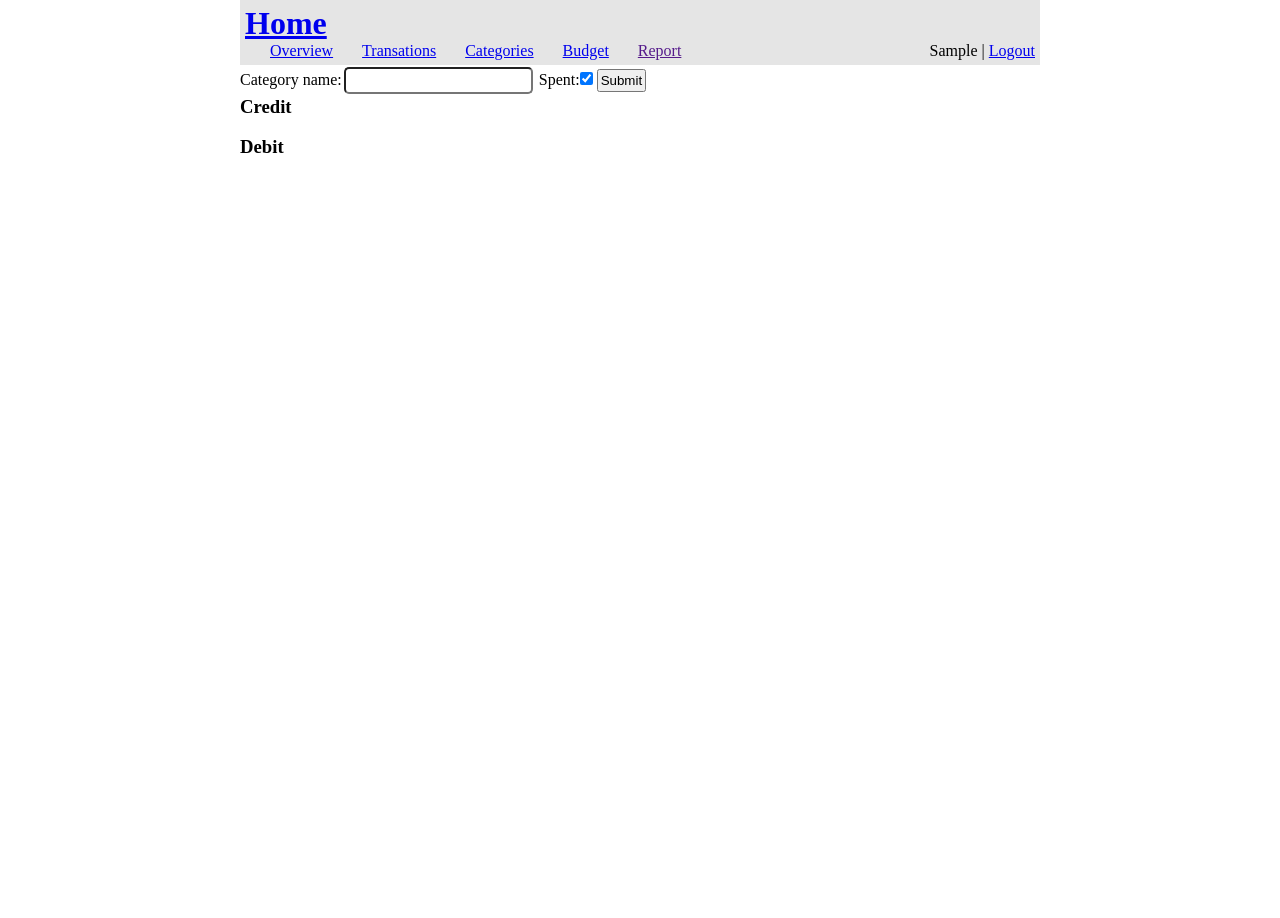
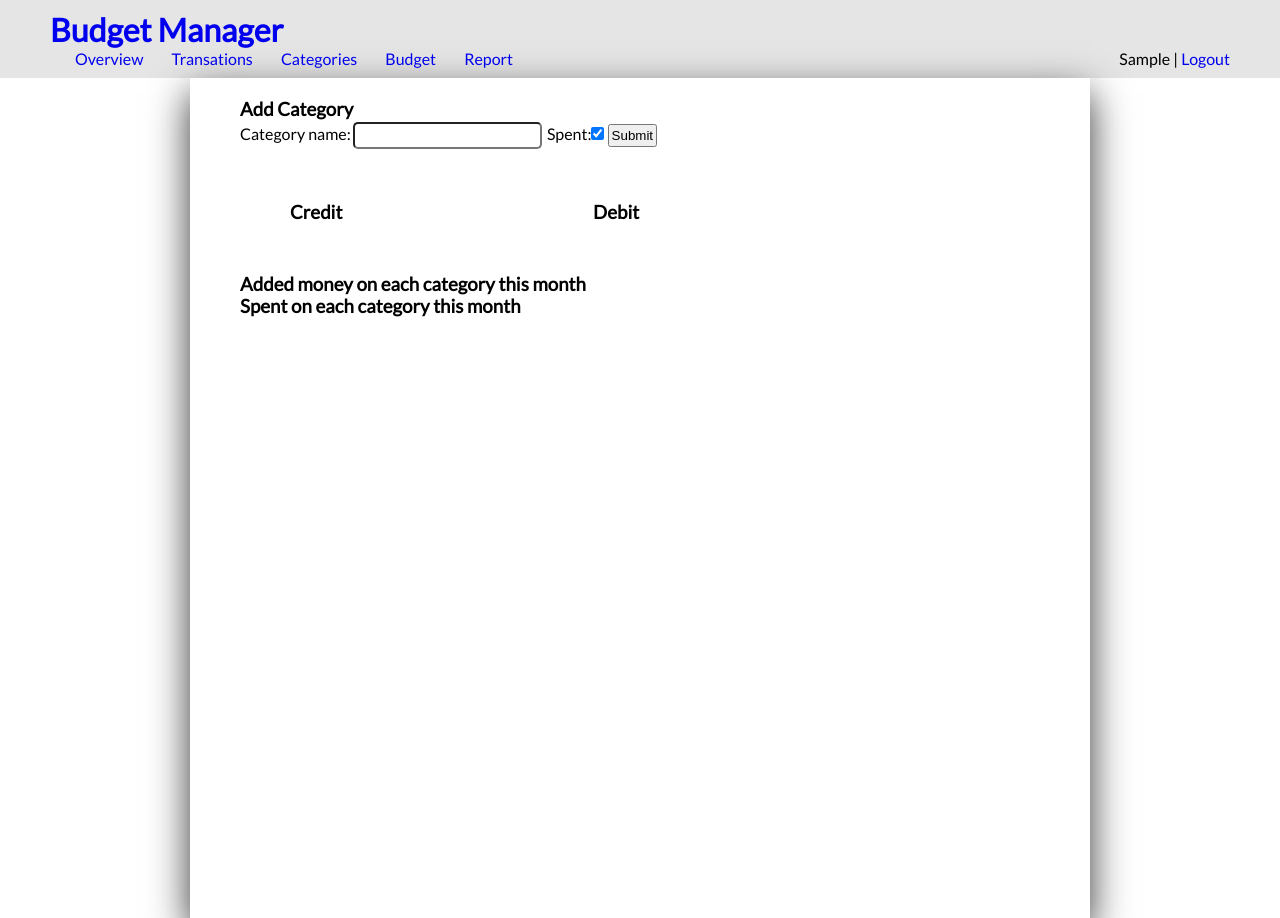
Before and after one commit to GauravButola/budget_manager, a Django app: page /categories/ in a window 1280 px wide. Before the commit the page ends 153 px from the top, so only its background shows below. Run offline with Django 3.2, Linux system fonts and the light colour scheme; the visitor is signed in with stand-in values (Sample User, id 1); data that the repository does not hold is empty; parts of the project's set-up code (start-up, migrations or seed data) failed here and were passed over.

Commit message:
Catogorised credit/debit view and basic styling added

```diff
--- a/budget/static/css/style.css
+++ b/budget/static/css/style.css
@@ -5,13 +5,26 @@
 	padding: 0;
 }
 
+a {
+	text-decoration: none;
+}
+
+body {
+	font-family: lato;
+}
+
 #site-wrapper {
+	min-height: 800px;
 	width: 800px;
 	margin: auto;
+	padding: 20px 50px 20px 50px;
+	background-color: white;
+	box-shadow: 0px 15px 37px #333;
 }
 
+/*header*/
 header {
-	padding: 5px;
+	padding: 10px 50px 10px 50px;
 	background-color: #e5e5e5
 }
 
@@ -50,3 +63,10 @@ input[type="submit"] {
 	width: 200px;
 	margin: auto;
 }
+
+/*Categories*/
+.categories {
+	display: inline-block;
+	width: 200px;
+	padding: 50px;
+}
--- a/budget/templates/base.html
+++ b/budget/templates/base.html
@@ -3,18 +3,19 @@
 <head>
 	{% load static %}
 	<link rel="stylesheet" href="{% static 'css/style.css' %}" />
+	<link rel="stylesheet" type="text/css" href="http://fonts.googleapis.com/css?family=Lato">
 	<title>{% block title %}Budget Manager{% endblock %}</title>
 </head>
+<header>
+	{% block header %}
+	<h1>
+		<a href={% url 'index' %}>Budget Manager</a>
+	</h1>
+	{% endblock %}
+</header>
 
 <body>
 	<div id="site-wrapper">
-		<header>
-			{% block header %}
-			<h1>
-				<a href={% url 'index' %}>Home</a>
-			</h1>
-			{% endblock %}
-		</header>
 
 		<div id="content">
 			{% block content %}{% endblock %}
--- a/budget/templates/budget/categories.html
+++ b/budget/templates/budget/categories.html
@@ -8,22 +8,39 @@
 		<p> {{ error }} </p>
 	{% endif %}
 
+	<h3>Add Category</h3>
 	<form action="/categories/" method="POST">
 		{% csrf_token %}
 		{{ form }}
 		<input type="submit" value"submit" />
 	</form>
 
+	<div class="categories">
 		<h3>Credit</h3>
 		{% for category in curr_month_credit %}
+			{{ category }}
 			<br />
-		{{ category }}
 		{% endfor %}
-	<br />
+	</div>
+	<div class="categories">
 		<h3>Debit</h3>
 		{% for category in curr_month_debit %}
+			{{ category }}
 			<br />
-		{{ category }}
+		{% endfor %}
+	</div>
+
+	<h3>Added money on each category this month</h3>
+	{% for category, amount in credit_dict.iteritems %}
+		{{ category }} : {{ amount }}
+			<br />
 		{% endfor %}
 
+	<h3>Spent on each category this month</h3>
+	{% for category, amount in debit_dict.iteritems %}
+		{{ category }} : {{ amount }}
+			<br />
+		{% endfor %}
+
+
 {% endblock %}
--- /dev/null
+++ b/budget/templates/budget/report.html
@@ -0,0 +1,6 @@
+{% extends "home_base.html" %}
+
+{% block title %}Download monthly reportis | Budget Manager{% endblock%}
+
+{% block content %}
+{% endblock %}
--- a/budget/templates/home_base.html
+++ b/budget/templates/home_base.html
@@ -12,6 +12,6 @@
 		<li><a href="{% url 'transactions' %}">Transations</a></li>
 		<li><a href="{% url 'categories' %}">Categories</a></li>
 		<li><a href="{% url 'budget' %}">Budget</a></li>
-		<li><a href="">Report</a></li>
+		<li><a href="{% url 'report' %}">Report</a></li>
 	</ul>
 {% endblock %}
--- a/budget/urls.py
+++ b/budget/urls.py
@@ -12,4 +12,5 @@ urlpatterns = patterns('',
 		url(r'^transactions/credit/$', views.credit, name='credit'),
 		url(r'^budget/$', views.budget, name='budget'),
 		url(r'^categories/$', views.categories, name='categories'),
+		url(r'^report/$', views.report, name='report'),
 )
--- a/budget/views.py
+++ b/budget/views.py
@@ -8,6 +8,7 @@ from django.contrib.auth.decorators import login_required
 from budget.forms import *
 from datetime import date
 from decimal import Decimal
+from collections import defaultdict
 
 def index(request):
 	if request.user.is_authenticated():
@@ -161,8 +162,9 @@ def budget(request):
 
 	today = date.today()
 	curr_month = today.strftime('%m')
-	credit_transactions = Transaction.objects.filter(user=user, category__spent=False, date__month=curr_month)
-	debit_transactions = Transaction.objects.filter(user=user, category__spent=True, date__month=curr_month)
+	curr_year = today.strftime('%Y')
+	credit_transactions = Transaction.objects.filter(user=user, category__spent=False, date__month=curr_month, date__year=curr_year)
+	debit_transactions = Transaction.objects.filter(user=user, category__spent=True, date__month=curr_month, date__year=curr_year)
 	args['credit'] = args['debit'] = 0
 	for transaction in credit_transactions:
 		args['credit'] += transaction.amount
@@ -172,6 +174,7 @@ def budget(request):
 
 @login_required
 def categories(request):
+	user = request.user
 	args = {}
 	if request.method == 'POST':
 		form = CategoryForm(request.POST)
@@ -184,4 +187,26 @@ def categories(request):
 
 	args['curr_month_credit'] = Category.objects.filter(spent=False)
 	args['curr_month_debit'] = Category.objects.filter(spent=True)
+
+	today = date.today()
+	curr_month = today.strftime('%m')
+	curr_year = today.strftime('%Y')
+	credit_transactions = Transaction.objects.filter(user=user, category__spent=False, date__month=curr_month, date__year=curr_year)
+	debit_transactions = Transaction.objects.filter(user=user, category__spent=True, date__month=curr_month, date__year=curr_year)
+
+	# Get sum of all related categories
+	sums = defaultdict(Decimal)
+	for tr in credit_transactions:
+		    sums[tr.category] += tr.amount
+	args['credit_dict'] = dict(sums) # typecast dict on defaultdick
+
+	# Get sum of all related categories
+	sums = defaultdict(Decimal)
+	for tr in debit_transactions:
+		    sums[tr.category] += tr.amount
+	args['debit_dict'] = dict(sums) # typecast dict on defaultdick
 	return render(request, 'budget/categories.html', args)
+
+@login_required
+def report(request):
+	return render(request, 'budget/report.html')
```
Lines whose indentation alone changed are shown as unchanged.
